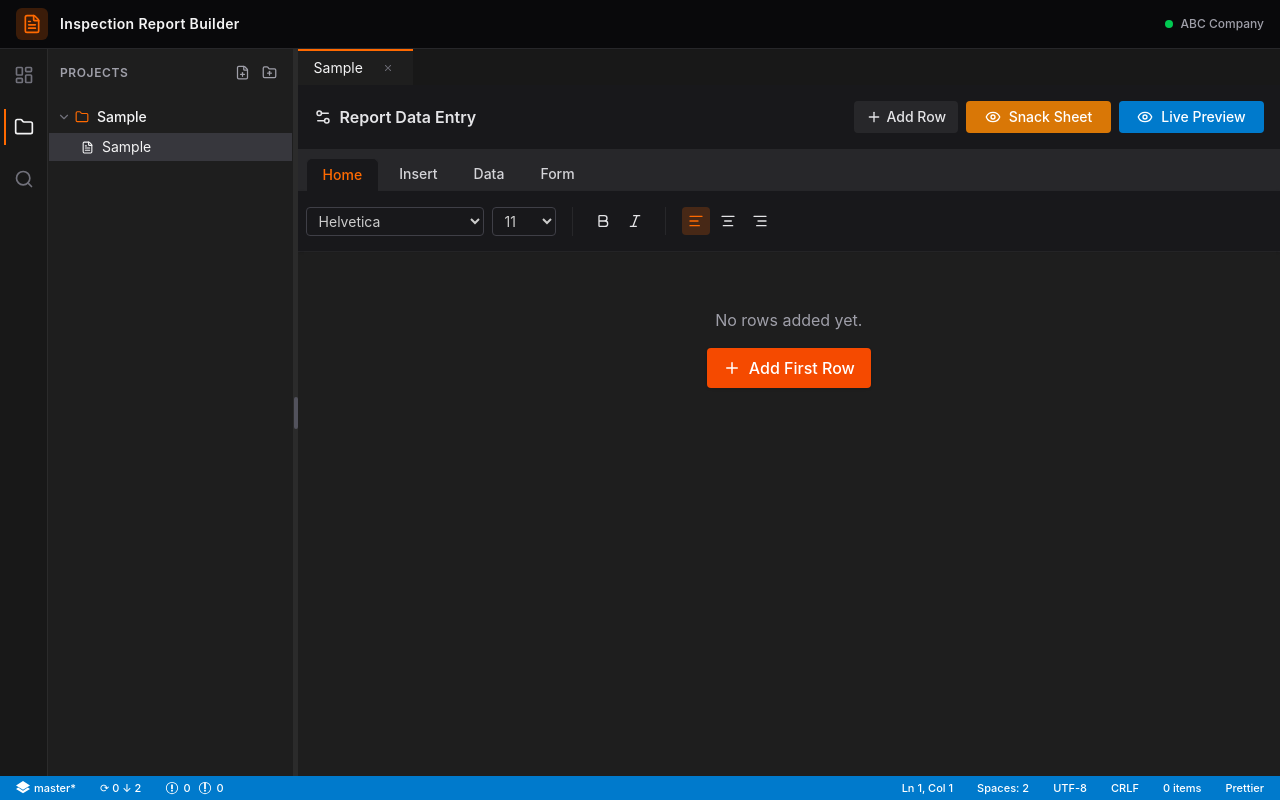
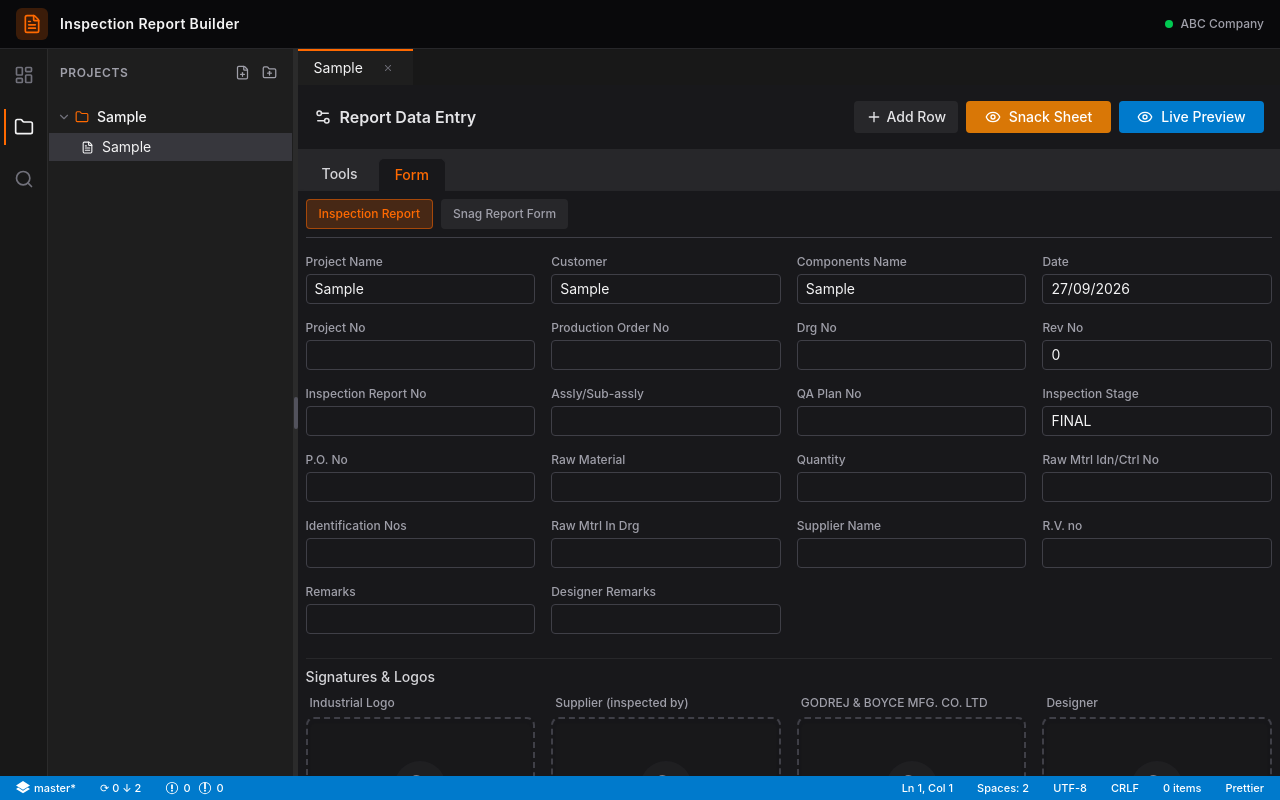
Before and after one commit to ByteMaster-Purvesh/Inventory-Managment, a React app in the folder Frontend/: page / in a window 1280 px wide. Both pictures are taken after typing "Sample", "Sample", "Sample" into the empty fields and a click on the button "Start Project". Built offline with nearby package versions, Linux system fonts and the light colour scheme; the HTML template or start-up script is replaced by a standard one; what @react-pdf/renderer would draw is missing.

Commit message:
final ui v-2

```diff
--- a/Frontend/src/features/dashboard/Dashboard.jsx
+++ b/Frontend/src/features/dashboard/Dashboard.jsx
@@ -53,6 +53,7 @@ export const Dashboard = () => {
             <label className="block text-sm font-medium text-slate-700 mb-1">Components Name</label>
             <input
               type="text"
+              maxLength={40}
               value={componentsName}
               onChange={(e) => setComponentsName(e.target.value.replace(/[^a-zA-Z0-9\s\-_.,/()&:;#+]/g, ''))}
               className="w-full px-4 py-2 border border-slate-300 rounded-lg focus:ring-2 focus:ring-blue-500 focus:border-blue-500"
--- a/Frontend/src/features/editor/components/InputPane.jsx
+++ b/Frontend/src/features/editor/components/InputPane.jsx
@@ -6,7 +6,7 @@ import { pdf } from '@react-pdf/renderer';
 import { ReportPDF } from './pdf/ReportPDF';
 
 const SYMBOLS = ['±', '+', '-', 'Ø', '°', '▼', '⊥', 'X', '▱', '⌯', '∥', '$', '◎'];
-const FONTS = ['Helvetica', 'Times-Roman', 'Courier', 'Arial', 'Calibri', 'Verdana', 'Tahoma', 'Trebuchet MS', 'Georgia', 'Palatino Linotype', 'Book Antiqua', 'Comic Sans MS', 'Impact', 'Lucida Console', 'Lucida Sans Unicode', 'Arial Black', 'Arial Narrow', 'MS Sans Serif', 'MS Serif', 'System', 'Terminal', 'Courier New'];
+const FONTS = ['Helvetica', 'Times-Roman', 'Courier', 'Arial', 'Open Sans', 'Roboto'];
 const SIZES = [8, 9, 10, 11, 12, 14, 16, 18, 24];
 
 const SymbolDropdown = ({ value, onChange }) => {
@@ -276,7 +276,8 @@ const getSnagSheetName = (names) => {
 };
 
 export const InputPane = ({ onLivePreviewClick }) => {
-  const activeTab = useReportStore((state) => state.activeInputTab);
+  const activeInputTab = useReportStore((state) => state.activeInputTab);
+  const activeTab = activeInputTab === 'Home' ? 'Form' : (activeInputTab === 'Data' ? 'Tools' : activeInputTab);
   const setActiveTab = useReportStore((state) => state.setActiveInputTab);
   const previewMode = useReportStore((state) => state.previewMode);
 
@@ -313,6 +314,23 @@ export const InputPane = ({ onLivePreviewClick }) => {
   const updateActiveProject = useReportStore((state) => state.updateActiveProject);
   const createSnagSheetProject = useReportStore((state) => state.createSnagSheetProject);
   const projects = useReportStore((state) => state.projects);
+
+  const activeRow = activeProject?.rows.find(r => r.id === activeRowId);
+
+  const getStyleValue = (field) => {
+    if (activeRow && activeRow[field] !== undefined) {
+      return activeRow[field];
+    }
+    return settings[field];
+  };
+
+  const handleStyleChange = (field, value) => {
+    if (activeRowId) {
+      updateRow(activeRowId, field, value);
+    } else {
+      updateProjectSettings(field, value);
+    }
+  };
 
   const handleGenerateCustomSnagSheets = (droppedIds) => {
     const BATCH_SIZE = 10;
@@ -374,10 +392,6 @@ export const InputPane = ({ onLivePreviewClick }) => {
 
   const handleAddRow = () => {
     addRow();
-    // If the user is on a tall tab like Form, switch back to Home to ensure the row is visible
-    if (activeTab === 'Form') {
-      setActiveTab('Home');
-    }
     // Provide HCI feedback by scrolling to the newly added row
     setTimeout(() => {
       const scrollContainer = document.getElementById('rows-scroll-container');
@@ -421,7 +435,7 @@ export const InputPane = ({ onLivePreviewClick }) => {
         <div className="flex gap-2">
           <button
             onClick={handleAddRow}
-            className="flex items-center gap-1 bg-zinc-800 hover:bg-zinc-700 text-zinc-200 px-3 py-1.5 rounded text-sm font-medium transition-colors"
+            className="flex items-center gap-1 bg-zinc-800 hover:bg-zinc-700 text-zinc-200 px-3 py-1.5 rounded text-sm font-medium cursor-pointer transition-colors"
           >
             <Plus size={16} />
             Add Row
@@ -431,7 +445,7 @@ export const InputPane = ({ onLivePreviewClick }) => {
               useReportStore.getState().setPreviewMode('snagsheet');
               handleLivePreview();
             }}
-            className="flex items-center justify-center gap-2 bg-[#d97706] hover:bg-[#b45309] text-white px-3 py-1.5 rounded text-sm font-medium transition-colors w-[145px]"
+            className="flex items-center justify-center gap-2 bg-[#d97706] hover:bg-[#b45309] text-white px-3 py-1.5 rounded text-sm font-medium cursor-pointer transition-colors w-[145px]"
           >
             <Eye size={16} />
             Snack Sheet
@@ -441,7 +455,7 @@ export const InputPane = ({ onLivePreviewClick }) => {
               useReportStore.getState().setPreviewMode('report');
               handleLivePreview();
             }}
-            className={`flex items-center justify-center gap-2 bg-[#007acc] hover:bg-[#005999] text-white px-3 py-1.5 rounded text-sm font-medium transition-colors w-[145px]`}
+            className={`flex items-center justify-center gap-2 bg-[#007acc] hover:bg-[#005999] text-white px-3 py-1.5 rounded text-sm font-medium cursor-pointer transition-colors w-[145px]`}
           >
             <Eye size={16} />
             Live Preview
@@ -453,11 +467,11 @@ export const InputPane = ({ onLivePreviewClick }) => {
       <div className="bg-zinc-800 border-b border-zinc-800 shrink-0 flex flex-col">
         {/* Ribbon Tabs */}
         <div className="flex gap-1 px-2 pt-2 border-b border-zinc-800">
-          {['Home', 'Insert', 'Data', 'Form'].map(tab => (
+          {['Tools', 'Form'].map(tab => (
             <button
               key={tab}
               onClick={() => setActiveTab(tab)}
-              className={`px-4 py-1.5 text-sm font-medium rounded-t-md transition-colors ${
+              className={`px-4 py-1.5 text-sm font-medium rounded-t-md cursor-pointer transition-colors ${
                 activeTab === tab ? 'bg-zinc-900 text-orange-500 border-t border-l border-r border-zinc-800' : 'text-zinc-300 hover:bg-zinc-700'
               }`}
               style={{ marginBottom: activeTab === tab ? '-1px' : '0' }}
@@ -469,20 +483,20 @@ export const InputPane = ({ onLivePreviewClick }) => {
 
         {/* Ribbon Content */}
         <div className="bg-zinc-900 p-2 flex flex-wrap items-center gap-4 min-h-[60px] shadow-sm">
-          {activeTab === 'Home' && (
+          {activeTab === 'Tools' && (
             <>
               {/* Font Controls */}
               <div className="flex items-center gap-2 pr-4 border-r border-zinc-800">
                 <select
-                  value={settings.fontFamily}
-                  onChange={(e) => updateProjectSettings('fontFamily', e.target.value)}
+                  value={getStyleValue('fontFamily')}
+                  onChange={(e) => handleStyleChange('fontFamily', e.target.value)}
                   className="border border-zinc-700 rounded px-2 py-1 text-sm focus:outline-none bg-zinc-900"
                 >
                   {FONTS.map(f => <option key={f} value={f}>{f}</option>)}
                 </select>
                 <select
-                  value={settings.fontSize}
-                  onChange={(e) => updateProjectSettings('fontSize', parseInt(e.target.value))}
+                  value={getStyleValue('fontSize')}
+                  onChange={(e) => handleStyleChange('fontSize', parseInt(e.target.value))}
                   className="border border-zinc-700 rounded px-2 py-1 text-sm focus:outline-none w-16 bg-zinc-900"
                 >
                   {SIZES.map(s => <option key={s} value={s}>{s}</option>)}
@@ -492,15 +506,15 @@ export const InputPane = ({ onLivePreviewClick }) => {
               {/* Style Controls */}
               <div className="flex items-center gap-1 pr-4 border-r border-zinc-800">
                 <button
-                  onClick={() => updateProjectSettings('isBold', !settings.isBold)}
-                  className={`p-1.5 rounded transition-colors ${settings.isBold ? 'bg-orange-500/20 text-orange-500' : 'text-zinc-200 hover:bg-zinc-800'}`}
+                  onClick={() => handleStyleChange('isBold', !getStyleValue('isBold'))}
+                  className={`p-1.5 rounded transition-colors ${getStyleValue('isBold') ? 'bg-orange-500/20 text-orange-500' : 'text-zinc-200 hover:bg-zinc-800'}`}
                   title="Bold"
                 >
                   <Bold size={16} />
                 </button>
                 <button
-                  onClick={() => updateProjectSettings('isItalic', !settings.isItalic)}
-                  className={`p-1.5 rounded transition-colors ${settings.isItalic ? 'bg-orange-500/20 text-orange-500' : 'text-zinc-200 hover:bg-zinc-800'}`}
+                  onClick={() => handleStyleChange('isItalic', !getStyleValue('isItalic'))}
+                  className={`p-1.5 rounded transition-colors ${getStyleValue('isItalic') ? 'bg-orange-500/20 text-orange-500' : 'text-zinc-200 hover:bg-zinc-800'}`}
                   title="Italic"
                 >
                   <Italic size={16} />
@@ -516,19 +530,15 @@ export const InputPane = ({ onLivePreviewClick }) => {
                 ].map(align => (
                   <button
                     key={align.id}
-                    onClick={() => updateProjectSettings('textAlign', align.id)}
-                    className={`p-1.5 rounded transition-colors ${settings.textAlign === align.id ? 'bg-orange-500/20 text-orange-500' : 'text-zinc-200 hover:bg-zinc-800'}`}
+                    onClick={() => handleStyleChange('textAlign', align.id)}
+                    className={`p-1.5 rounded transition-colors ${getStyleValue('textAlign') === align.id ? 'bg-orange-500/20 text-orange-500' : 'text-zinc-200 hover:bg-zinc-800'}`}
                     title={align.title}
                   >
                     {align.icon}
                   </button>
                 ))}
               </div>
-            </>
-          )}
 
-          {activeTab === 'Insert' && (
-            <>
               {/* Symbols Grid */}
               <div className="flex items-center gap-2 pr-4 border-r border-zinc-800">
                 <span className="text-xs font-semibold text-zinc-400 mr-2 uppercase tracking-wider">Symbols:</span>
@@ -625,10 +635,7 @@ export const InputPane = ({ onLivePreviewClick }) => {
                   )}
                 </div>
               </div>
-            </>
-          )}
 
-          {activeTab === 'Data' && (
             <div className="flex items-center gap-4">
               <div className="flex items-center gap-2">
                 <span className="text-sm text-zinc-300 font-medium">Clear Data:</span>
@@ -638,13 +645,14 @@ export const InputPane = ({ onLivePreviewClick }) => {
                       deleteAllRows();
                     }
                   }}
-                  className="flex items-center gap-1 bg-zinc-800 hover:bg-zinc-700 text-zinc-300 hover:text-zinc-100 border border-zinc-700 px-3 py-1.5 rounded transition-colors shadow-sm"
+                  className="flex items-center gap-1 bg-zinc-800 hover:bg-zinc-700 text-zinc-300 hover:text-zinc-100 border border-zinc-700 px-3 py-1.5 rounded cursor-pointer transition-colors shadow-sm"
                 >
                   <Trash2 size={16} />
                   <span className="text-sm font-medium">Delete All Rows</span>
                 </button>
               </div>
             </div>
+            </>
           )}
 
           {activeTab === 'Form' && (
@@ -655,7 +663,7 @@ export const InputPane = ({ onLivePreviewClick }) => {
                     setFormTab('inspection');
                     useReportStore.getState().setPreviewMode('report');
                   }}
-                  className={`px-3 py-1.5 text-xs font-medium rounded transition-colors ${formTab === 'inspection' ? 'bg-orange-500/20 text-orange-500 border border-orange-500/50' : 'bg-zinc-800 text-zinc-400 hover:text-zinc-200'}`}
+                  className={`px-3 py-1.5 text-xs font-medium rounded cursor-pointer transition-colors ${formTab === 'inspection' ? 'bg-orange-500/20 text-orange-500 border border-orange-500/50' : 'bg-zinc-800 text-zinc-400 hover:text-zinc-200'}`}
                 >
                   Inspection Report
                 </button>
@@ -664,7 +672,7 @@ export const InputPane = ({ onLivePreviewClick }) => {
                     setFormTab('snag');
                     useReportStore.getState().setPreviewMode('snagsheet');
                   }}
-                  className={`px-3 py-1.5 text-xs font-medium rounded transition-colors ${formTab === 'snag' ? 'bg-orange-500/20 text-orange-500 border border-orange-500/50' : 'bg-zinc-800 text-zinc-400 hover:text-zinc-200'}`}
+                  className={`px-3 py-1.5 text-xs font-medium rounded cursor-pointer transition-colors ${formTab === 'snag' ? 'bg-orange-500/20 text-orange-500 border border-orange-500/50' : 'bg-zinc-800 text-zinc-400 hover:text-zinc-200'}`}
                 >
                   Snag Report Form
                 </button>
@@ -699,7 +707,7 @@ export const InputPane = ({ onLivePreviewClick }) => {
                     <input
                       id={`input-field-${field.key}`}
                       type="text"
-                      maxLength={field.key.toLowerCase().includes('description') || field.key.toLowerCase().includes('name') || field.key.toLowerCase().includes('remark') ? 80 : (field.key.toLowerCase().endsWith('no') || field.key.toLowerCase().endsWith('nos') || field.key.toLowerCase() === 'quantity' ? 8 : 40)}
+                      maxLength={field.key === 'componentsName' ? 40 : (['toolDescription'].includes(field.key) ? 25 : (['projectName', 'supplierName'].includes(field.key) ? 35 : (field.key.toLowerCase().includes('description') || field.key.toLowerCase().includes('name') || field.key.toLowerCase().includes('remark') ? 80 : (field.key.toLowerCase().endsWith('no') || field.key.toLowerCase().endsWith('nos') || field.key.toLowerCase() === 'quantity' ? 8 : 40))))}
                       value={activeProject[field.key] || ''}
                       onChange={(e) => updateActiveProject({ [field.key]: e.target.value.replace(/[^a-zA-Z0-9\s\-_.,/()&:;#+]/g, '') })}
                       className="border border-zinc-700 bg-transparent text-zinc-100 rounded px-2 py-1 text-sm w-full transition-all duration-300 outline-none focus:border-orange-500 focus:ring-1 focus:ring-orange-500"
@@ -724,7 +732,7 @@ export const InputPane = ({ onLivePreviewClick }) => {
                         <input
                           id={`input-field-${field.key}`}
                           type="text"
-                          maxLength={field.key.toLowerCase().includes('description') || field.key.toLowerCase().includes('name') || field.key.toLowerCase().includes('remark') ? 80 : (field.key.toLowerCase().endsWith('no') || field.key.toLowerCase().endsWith('nos') || field.key.toLowerCase() === 'quantity' ? 8 : 40)}
+                          maxLength={field.key === 'componentsName' ? 40 : (['toolDescription'].includes(field.key) ? 25 : (['projectName', 'supplierName'].includes(field.key) ? 35 : (field.key.toLowerCase().includes('description') || field.key.toLowerCase().includes('name') || field.key.toLowerCase().includes('remark') ? 80 : (field.key.toLowerCase().endsWith('no') || field.key.toLowerCase().endsWith('nos') || field.key.toLowerCase() === 'quantity' ? 8 : 40))))}
                           value={activeProject[field.key] || ''}
                           onChange={(e) => updateActiveProject({ [field.key]: e.target.value.replace(/[^a-zA-Z0-9\s\-_.,/()&:;#+]/g, '') })}
                           className="border border-zinc-700 bg-transparent text-zinc-100 rounded px-2 py-1 text-sm w-full transition-all duration-300 outline-none focus:border-orange-500 focus:ring-1 focus:ring-orange-500"
@@ -797,7 +805,13 @@ export const InputPane = ({ onLivePreviewClick }) => {
                 {formTab === 'snag' && (
                   <div className="col-span-4 mt-2 border-t border-zinc-800 pt-2">
                     <h4 className="text-sm font-medium text-zinc-300 mb-2">Signatures & Stamps</h4>
-                    <div className="grid grid-cols-3 gap-4 h-full">
+                    <div className="grid grid-cols-4 gap-4 h-full">
+                      <ImageDropzone
+                        label="Industrial Logo"
+                        value={settings.logoUrl}
+                        onChange={(url) => updateProjectSettings('logoUrl', url)}
+                        onRemove={() => updateProjectSettings('logoUrl', null)}
+                      />
                       <ImageDropzone
                         label="Sign & Stamp of Supplier"
                         value={activeProject.snagSupplierStampUrl}
--- a/Frontend/src/features/editor/components/PreviewPane.jsx
+++ b/Frontend/src/features/editor/components/PreviewPane.jsx
@@ -18,8 +18,10 @@ const InteractiveField = ({ tabName, fieldId, children, className = "p-1" }) =>
       if (element) {
         element.scrollIntoView({ behavior: 'smooth', block: 'center' });
         element.focus();
+        element.classList.add('bg-orange-500/20');
+        setTimeout(() => element.classList.remove('bg-orange-500/20'), 2000);
       }
-    }, 100);
+    }, 300);
   };
   return (
     <div
@@ -52,12 +54,20 @@ const InteractiveRow = ({ row, children, className }) => {
         element.classList.add('bg-orange-500/20');
         setTimeout(() => element.classList.remove('bg-orange-500/20'), 2000);
       }
-    }, 150);
+    }, 300);
   };
+  const rowStyle = {
+    fontFamily: row.fontFamily || activeProject?.settings?.fontFamily || 'Helvetica',
+    fontWeight: (row.isBold ?? activeProject?.settings?.isBold) ? 'bold' : 'normal',
+    fontStyle: (row.isItalic ?? activeProject?.settings?.isItalic) ? 'italic' : 'normal',
+    textAlign: row.textAlign || activeProject?.settings?.textAlign || 'left',
+  };
+
   return (
     <tr
       className={`${className || ''} cursor-pointer hover:bg-orange-500/20 transition-colors h-[26px]`}
       onClick={handleClick}
+      style={rowStyle}
     >
       {children}
     </tr>
@@ -541,6 +551,31 @@ export const PreviewPane = ({ onClose }) => {
     handleImageUpload(e.dataTransfer.files?.[0], 'snagSupplierStamp');
   };
 
+  const [isExporting, setIsExporting] = useState(false);
+
+  const handleExportPdf = async () => {
+    setIsExporting(true);
+    try {
+      const doc = previewMode === 'snagsheet' ? <SnagSheetPDF activeProject={activeProject} allProjects={projects} /> : <ReportPDF project={activeProject} />;
+      const asPdf = pdf();
+      asPdf.updateContainer(doc);
+      const blob = await asPdf.toBlob();
+      const url = URL.createObjectURL(blob);
+      const a = document.createElement('a');
+      a.href = url;
+      a.download = `${activeProject.projectName?.replace(/\s+/g, '_')}_${previewMode === 'snagsheet' ? 'Snag_Sheet' : 'Inspection_Report'}.pdf`;
+      document.body.appendChild(a);
+      a.click();
+      a.remove();
+      URL.revokeObjectURL(url);
+    } catch (error) {
+      console.error('Error generating PDF:', error);
+      alert('Failed to generate PDF. Check console for details.');
+    } finally {
+      setIsExporting(false);
+    }
+  };
+
   const handleDropSnagGodrejQcStamp = (e) => {
     e.preventDefault();
     setIsDraggingOverSnagGodrejQcStamp(false);
@@ -667,22 +702,20 @@ export const PreviewPane = ({ onClose }) => {
 
           <div className="flex items-center gap-4">
             <div className="flex items-center gap-2">
-              <button onClick={handleShare} className="flex items-center gap-2 text-zinc-400 hover:text-zinc-200 px-3 py-1.5 rounded text-sm font-medium border border-[#2b2b2b] hover:bg-[#2b2b2b] transition-colors">
+              <button onClick={handleShare} className="flex items-center gap-2 text-zinc-400 hover:text-zinc-200 px-3 py-1.5 rounded text-sm font-medium border border-[#2b2b2b] hover:bg-[#2b2b2b] cursor-pointer transition-colors">
                 <Share2 size={16} />
                 Share
               </button>
-              <PDFDownloadLink
-                document={previewMode === 'snagsheet' ? <SnagSheetPDF activeProject={activeProject} allProjects={projects} /> : <ReportPDF project={activeProject} />}
-                fileName={`${activeProject.projectName?.replace(/\s+/g, '_')}_${previewMode === 'snagsheet' ? 'Snack_Sheet' : 'Inspection_Report'}.pdf`}
-                className="flex items-center gap-2 bg-[#007acc] hover:bg-[#005999] text-white px-6 py-1.5 rounded text-sm font-medium transition-colors"
+              <button
+                onClick={handleExportPdf}
+                disabled={isExporting}
+                className={`flex items-center gap-2 px-6 py-1.5 rounded text-sm font-medium cursor-pointer transition-colors ${
+                  isExporting ? 'bg-zinc-700 text-zinc-400 cursor-not-allowed' : 'bg-[#007acc] hover:bg-[#005999] text-white'
+                }`}
               >
-                {({ loading }) => (
-                  <>
-                    <Download size={16} />
-                    {loading ? 'Exporting...' : 'Export PDF'}
-                  </>
-                )}
-              </PDFDownloadLink>
+                <Download size={16} />
+                {isExporting ? 'Exporting...' : 'Export PDF'}
+              </button>
               {onClose && (
                 <>
                   <div className="h-4 w-px bg-zinc-700 mx-1"></div>
--- a/Frontend/src/store/useReportStore.js
+++ b/Frontend/src/store/useReportStore.js
@@ -262,7 +262,12 @@ export const useReportStore = create((set, get) => ({
         places: '',
         observations: Array(state.activeProject.rows.length > 0 ? state.activeProject.rows[0].observations.length : 1).fill(''), // Array for multiple jobs/components
         instrument: '',
-        instrumentNo: ''
+        instrumentNo: '',
+        isBold: state.activeProject.settings?.isBold || false,
+        isItalic: state.activeProject.settings?.isItalic || false,
+        textAlign: state.activeProject.settings?.textAlign || 'left',
+        fontFamily: state.activeProject.settings?.fontFamily || 'Helvetica',
+        fontSize: state.activeProject.settings?.fontSize || 11
       };
       const updatedProject = {
         ...state.activeProject,
```
Also changed, not shown: Frontend/src/features/editor/components/pdf/ReportPDF.jsx (+11 -3 lines), Frontend/src/features/editor/components/pdf/SnagSheetPDF.jsx (+11 -3 lines).
